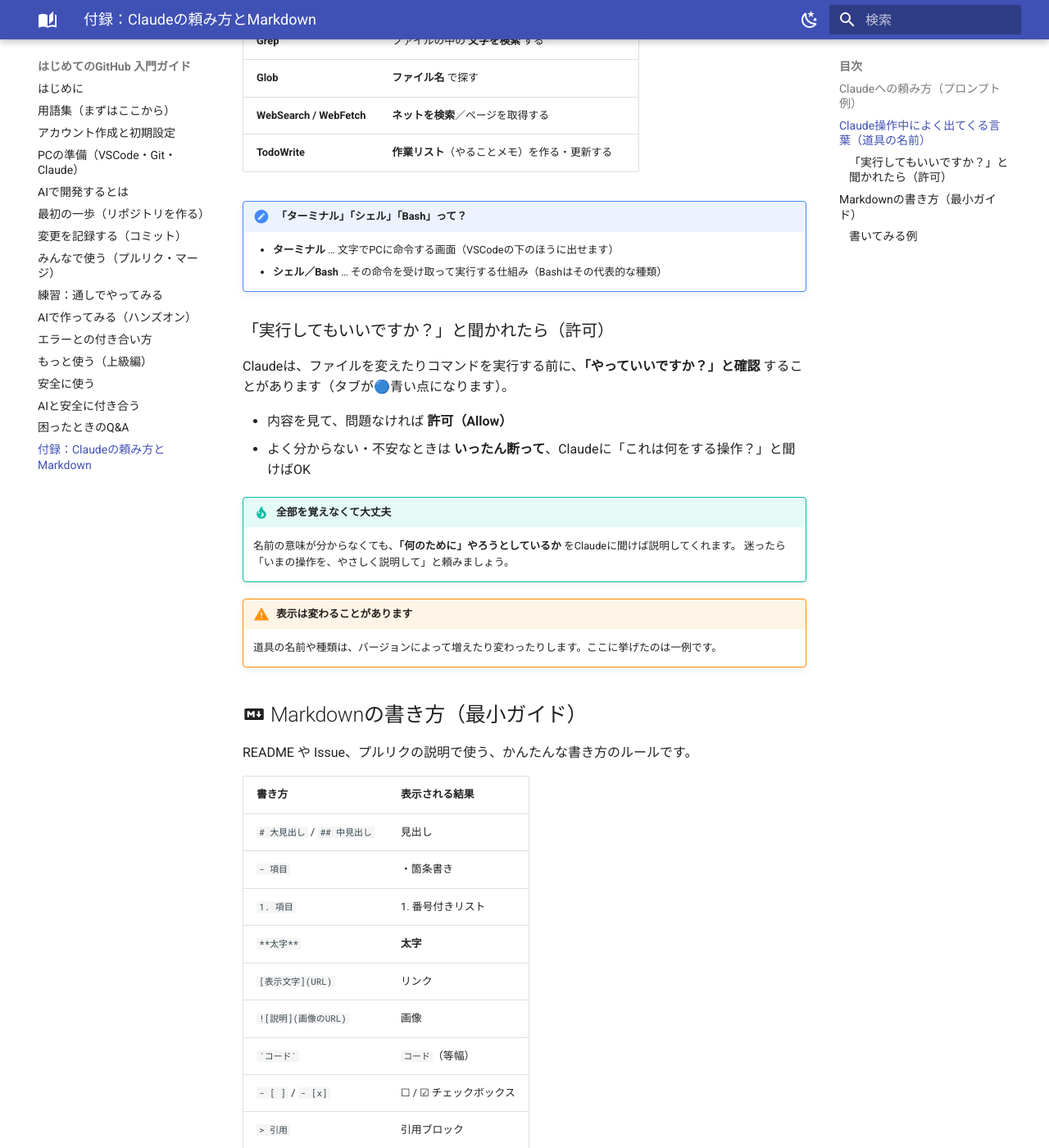
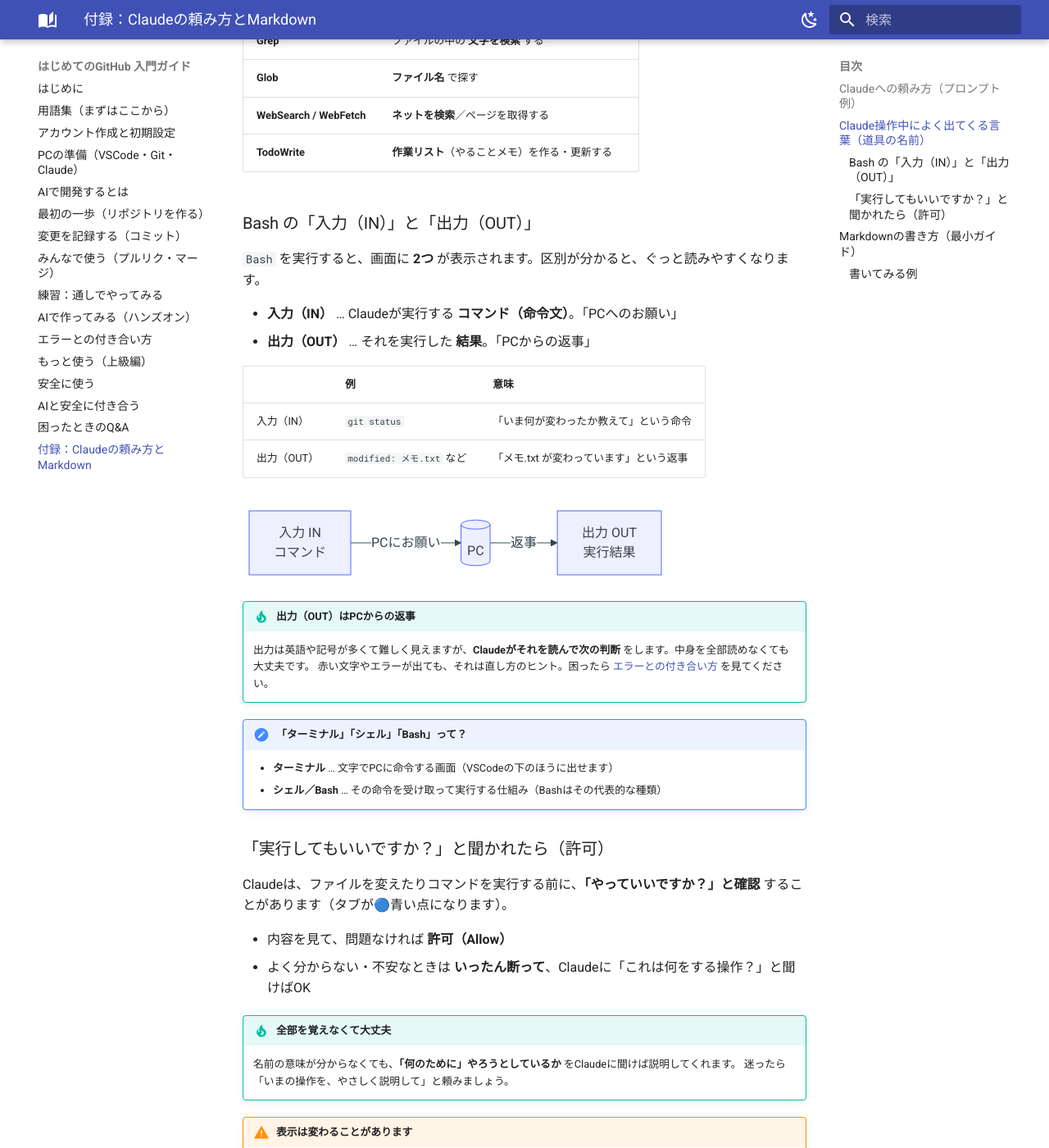
Before and after one commit to sup-kajiwara/github-guide, an MkDocs documentation site: the page built from docs/appendix.md, in a window 1280 px wide and 1400 px high, scrolled down 1593 px. Shown: the whole window at 82% size. Built offline with MkDocs 1.6.1 and Material for MkDocs 9.7.7, drawn with Linux system fonts in a browser that asks for light colours.

Commit message:
付録: Bashの入力(IN)/出力(OUT)の説明を追加
コマンド(IN)と実行結果(OUT)の区別を例・図で解説し、エラー対処へ誘導

Co-Authored-By: Claude Opus 4.8 (1M context) <noreply@anthropic.com>

````diff
--- a/docs/appendix.md
+++ b/docs/appendix.md
@@ -38,6 +38,28 @@ Claudeが作業するとき、画面に **`Bash` `Read` `Edit`** などの名前
 | **Glob** | **ファイル名** で探す |
 | **WebSearch / WebFetch** | **ネットを検索**／ページを取得する |
 | **TodoWrite** | **作業リスト**（やることメモ）を作る・更新する |
+
+### Bash の「入力（IN）」と「出力（OUT）」
+
+`Bash` を実行すると、画面に **2つ** が表示されます。区別が分かると、ぐっと読みやすくなります。
+
+- **入力（IN）** … Claudeが実行する **コマンド（命令文）**。「PCへのお願い」
+- **出力（OUT）** … それを実行した **結果**。「PCからの返事」
+
+| | 例 | 意味 |
+|---|---|---|
+| 入力（IN） | `git status` | 「いま何が変わったか教えて」という命令 |
+| 出力（OUT） | `modified: メモ.txt` など | 「メモ.txt が変わっています」という返事 |
+
+```mermaid
+flowchart LR
+    A[入力 IN<br/>コマンド] -->|PCにお願い| B[(PC)]
+    B -->|返事| C[出力 OUT<br/>実行結果]
+```
+
+!!! tip "出力（OUT）はPCからの返事"
+    出力は英語や記号が多くて難しく見えますが、**Claudeがそれを読んで次の判断** をします。中身を全部読めなくても大丈夫です。
+    赤い文字やエラーが出ても、それは直し方のヒント。困ったら [エラーとの付き合い方](ai-errors.md) を見てください。
 
 !!! note "「ターミナル」「シェル」「Bash」って？"
     - **ターミナル** … 文字でPCに命令する画面（VSCodeの下のほうに出せます）
````
